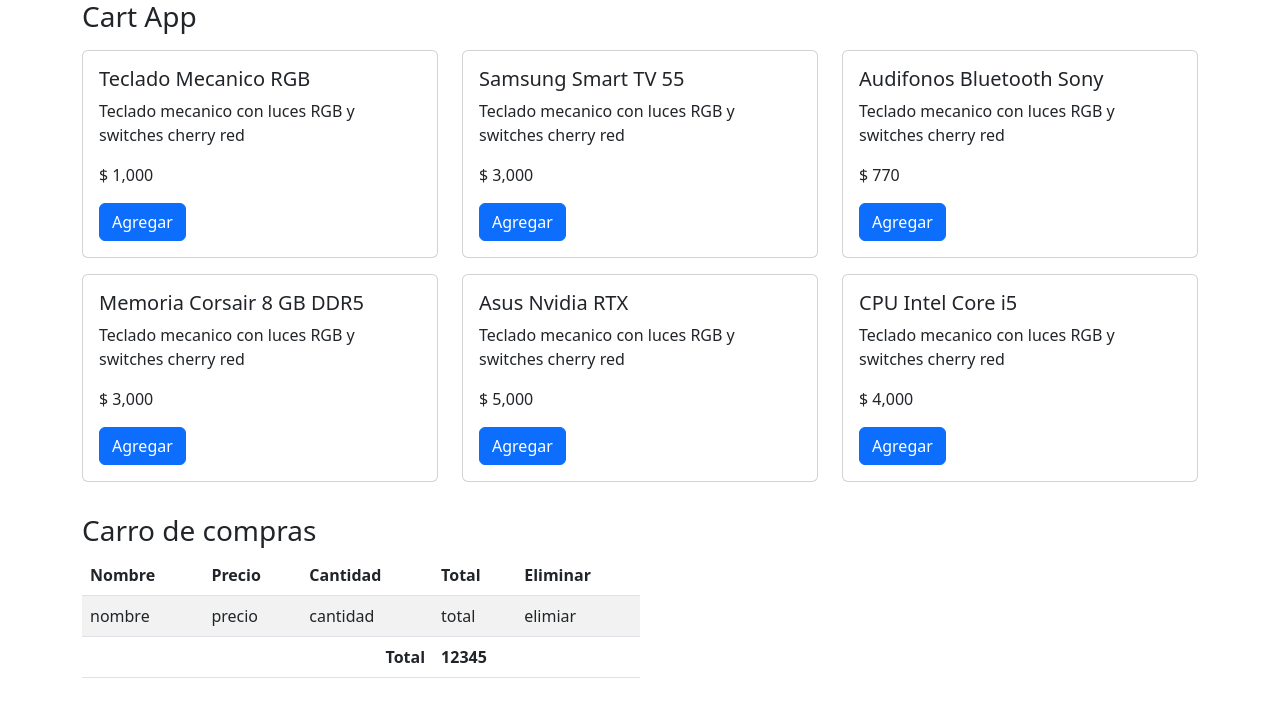
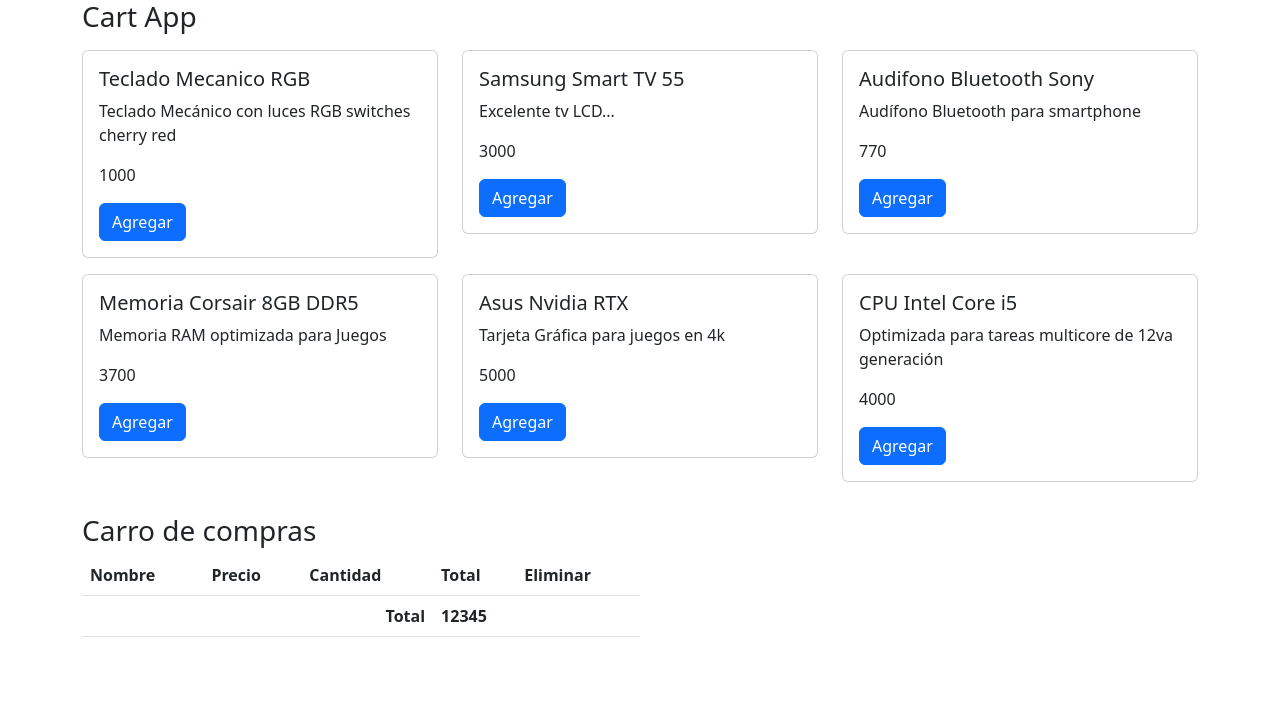
Before and after one commit to AndresHiguitaAMG/Shopping-Cart-App, a React (Vite) app in the folder client/: page / in a window 1280 px wide. Shown: the top 702 px of the page. Built offline with nearby package versions, Linux system fonts and the light colour scheme.

Commit message:
add more components to the application

```diff
--- a/client/src/CartApp.jsx
+++ b/client/src/CartApp.jsx
@@ -1,98 +1,41 @@
+import { useState } from "react";
+import { CartView } from "./components/CartView";
+import { CatalogView } from "./components/CatalogView";
+
+
+const initialCartItems = [
+    // {
+    //     product: {},
+    //     quantity: 0,
+    //     total: 0
+    // }
+];
+
 export const CartApp = () => {
-  return (
+    const [ cartItems, setCartItems ] = useState(initialCartItems);
+
+    const handleAddProductCart = (product) => {
+        setCartItems([
+            ...cartItems,
+            {
+                product,
+                quantity: 1,
+                total: product.price * 1
+            }
+        ]);
+    }
+
+    return (
     <>
         <div className="container">
             <h3>Cart App</h3>
-            <div className="row">
-                <div className="col-4 my-2">
-                    <div className="card">
-                        <div className="card-body">
-                            <h5 className="card-title">Teclado Mecanico RGB</h5>
-                            <p className="card-text">Teclado mecanico con luces RGB y switches cherry red</p>
-                            <p className="card-text">$ 1,000</p>
-                            <button className="btn btn-primary">Agregar</button>
-                        </div>
-                    </div>
-                </div>
-                <div className="col-4 my-2">
-                    <div className="card">
-                        <div className="card-body">
-                            <h5 className="card-title">Samsung Smart TV 55</h5>
-                            <p className="card-text">Teclado mecanico con luces RGB y switches cherry red</p>
-                            <p className="card-text">$ 3,000</p>
-                            <button className="btn btn-primary">Agregar</button>
-                        </div>
-                    </div>
-                </div>
-                <div className="col-4 my-2">
-                    <div className="card">
-                        <div className="card-body">
-                            <h5 className="card-title">Audifonos Bluetooth Sony</h5>
-                            <p className="card-text">Teclado mecanico con luces RGB y switches cherry red</p>
-                            <p className="card-text">$ 770</p>
-                            <button className="btn btn-primary">Agregar</button>
-                        </div>
-                    </div>
-                </div>
-                <div className="col-4 my-2">
-                    <div className="card">
-                        <div className="card-body">
-                            <h5 className="card-title">Memoria Corsair 8 GB DDR5</h5>
-                            <p className="card-text">Teclado mecanico con luces RGB y switches cherry red</p>
-                            <p className="card-text">$ 3,000</p>
-                            <button className="btn btn-primary">Agregar</button>
-                        </div>
-                    </div>
-                </div>
-                <div className="col-4 my-2">
-                    <div className="card">
-                        <div className="card-body">
-                            <h5 className="card-title">Asus Nvidia RTX</h5>
-                            <p className="card-text">Teclado mecanico con luces RGB y switches cherry red</p>
-                            <p className="card-text">$ 5,000</p>
-                            <button className="btn btn-primary">Agregar</button>
-                        </div>
-                    </div>
-                </div>
-                <div className="col-4 my-2">
-                    <div className="card">
-                        <div className="card-body">
-                            <h5 className="card-title">CPU Intel Core i5</h5>
-                            <p className="card-text">Teclado mecanico con luces RGB y switches cherry red</p>
-                            <p className="card-text">$ 4,000</p>
-                            <button className="btn btn-primary">Agregar</button>
-                        </div>
-                    </div>
-                </div>
-            </div>
+            <CatalogView
+                handleAddProductCart={(product) => handleAddProductCart(product)} //Lo recibe y lo pasa
+            />
             <div className="my-4 w-50">
-                <h3>Carro de compras</h3>
-                <table className="table table-hover table-striped">
-                    <thead>
-                        <tr>
-                            <th>Nombre</th>
-                            <th>Precio</th>
-                            <th>Cantidad</th>
-                            <th>Total</th>
-                            <th>Eliminar</th>
-                        </tr>
-                    </thead>
-                    <tbody>
-                        <tr>
-                            <td>nombre</td>
-                            <td>precio</td>
-                            <td>cantidad</td>
-                            <td>total</td>
-                            <td>elimiar</td>
-                        </tr>
-                    </tbody>
-                    <tfoot>
-                        <tr>
-                            <td colSpan="3" className="text-end fw-bold">Total</td>
-                            <td colSpan="2" className="text-start fw-bold">12345</td>
-                        </tr>
-                    </tfoot>
-                </table>
+                <CartView
+                    cartItems={cartItems}
+                />
             </div>
         </div>
     </>
--- /dev/null
+++ b/client/src/components/CartView.jsx
@@ -0,0 +1,38 @@
+/* eslint-disable react/prop-types */
+export const CartView = ({ cartItems }) => {
+  return (
+    <>
+    <h3>Carro de compras</h3>
+    <table className="table table-hover table-striped">
+        <thead>
+            <tr>
+                <th>Nombre</th>
+                <th>Precio</th>
+                <th>Cantidad</th>
+                <th>Total</th>
+                <th>Eliminar</th>
+            </tr>
+        </thead>
+        <tbody>
+            {
+            cartItems.map(item => (
+            <tr key={item.product.id}>
+                <td>{item.product.name}</td>
+                <td>{item.product.price}</td>
+                <td>{item.quantity}</td>
+                <td>{item.quantity * item.product.price}</td>
+                <td>elimiar</td>
+            </tr>
+                ))
+            }
+        </tbody>
+        <tfoot>
+            <tr>
+                <td colSpan="3" className="text-end fw-bold">Total</td>
+                <td colSpan="2" className="text-start fw-bold">12345</td>
+            </tr>
+        </tfoot>
+        </table>
+    </>
+  )
+}
--- /dev/null
+++ b/client/src/components/CatalogView.jsx
@@ -0,0 +1,30 @@
+import { useEffect, useState } from "react";
+import { getProduct } from "../services/productServices";
+import { ProductCardView } from "./ProductCardView";
+
+export const CatalogView = ({ handleAddProductCart }) => {
+    const [ products, setProducts ] = useState([]);
+
+    useEffect(() => {
+        setProducts(getProduct());
+      }, []);
+
+      return (
+      <>
+      <div className="row">
+        {
+        products.map(prod => (
+        <div className="col-4 my-2"  key={prod.id}>
+            <ProductCardView
+                id={prod.id}
+                name={prod.name}
+                description={prod.description}
+                price={prod.price}
+                handleAddProductCart={handleAddProductCart}
+            />
+        </div>
+        ))}
+    </div>
+    </>
+  )
+}
--- /dev/null
+++ b/client/src/components/ProductCardView.jsx
@@ -0,0 +1,20 @@
+/* eslint-disable react/prop-types */
+export const ProductCardView = ({ id, name, description, price, handleAddProductCart }) => {
+    const onAddProduct = (product) => {
+        console.log(product)
+        handleAddProductCart(product);
+    }
+
+    return (
+    <>
+    <div className="card">
+        <div className="card-body">
+            <h5 className="card-title">{name}</h5>
+            <p className="card-text">{description}</p>
+            <p className="card-text">{price}</p>
+            <button className="btn btn-primary" onClick={() => onAddProduct({id, name, description, price})}>Agregar</button>
+        </div>
+    </div>
+    </>
+  )
+}
--- /dev/null
+++ b/client/src/data/products.js
@@ -0,0 +1,38 @@
+export const products = [
+    {
+        id: 1,
+        name: 'Teclado Mecanico RGB',
+        description: 'Teclado Mecánico con luces RGB switches cherry red',
+        price: 1000
+    },
+    {
+        id: 2,
+        name: 'Samsung Smart TV 55',
+        description: 'Excelente tv LCD...',
+        price: 3000
+    },
+    {
+        id: 3,
+        name: 'Audifono Bluetooth Sony',
+        description: 'Audífono Bluetooth para smartphone',
+        price: 770
+    },
+    {
+        id: 4,
+        name: 'Memoria Corsair 8GB DDR5',
+        description: 'Memoria RAM optimizada para Juegos',
+        price: 3700
+    },
+    {
+        id: 5,
+        name: 'Asus Nvidia RTX',
+        description: 'Tarjeta Gráfica para juegos en 4k',
+        price: 5000
+    },
+    {
+        id: 6,
+        name: 'CPU Intel Core i5',
+        description: 'Optimizada para tareas multicore de 12va generación',
+        price: 4000
+    },
+]
--- /dev/null
+++ b/client/src/services/productServices.js
@@ -0,0 +1,5 @@
+import { products } from "../data/products"
+
+export const getProduct = () => {
+    return products;
+}
```
